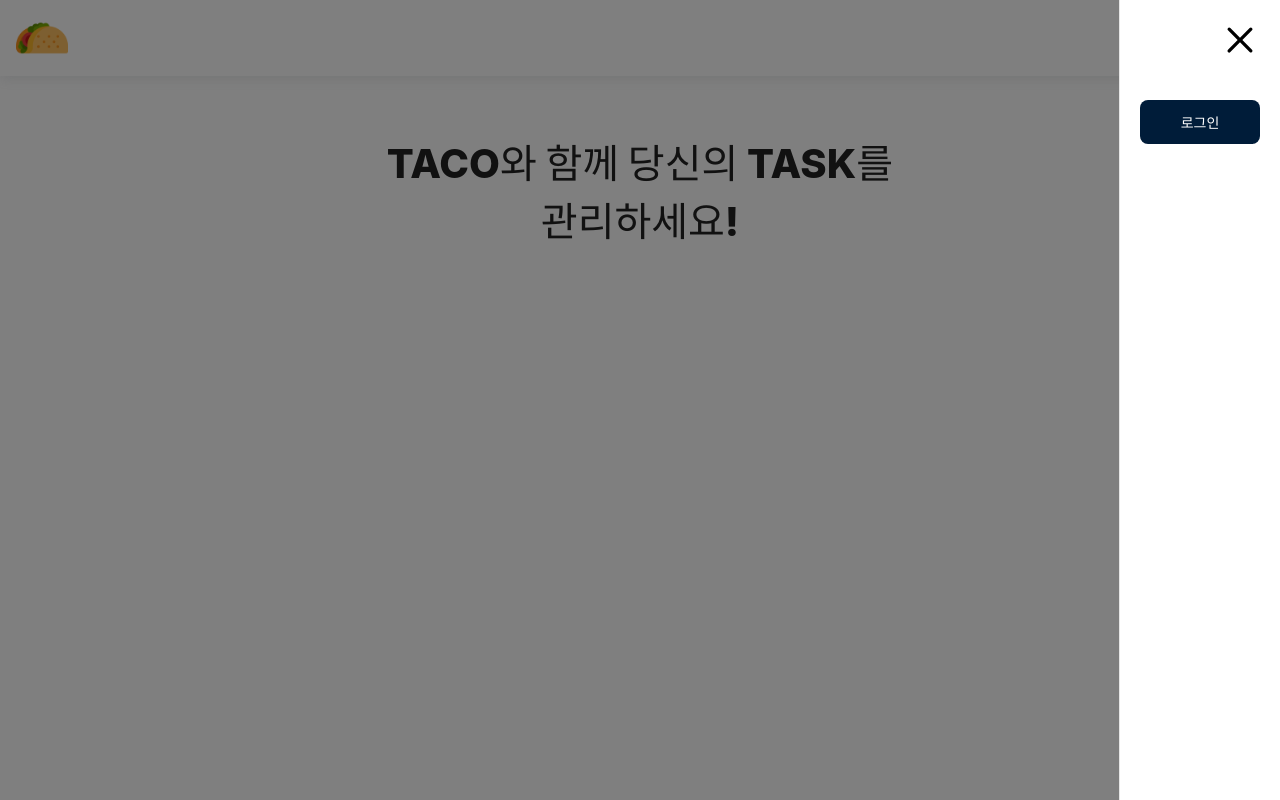
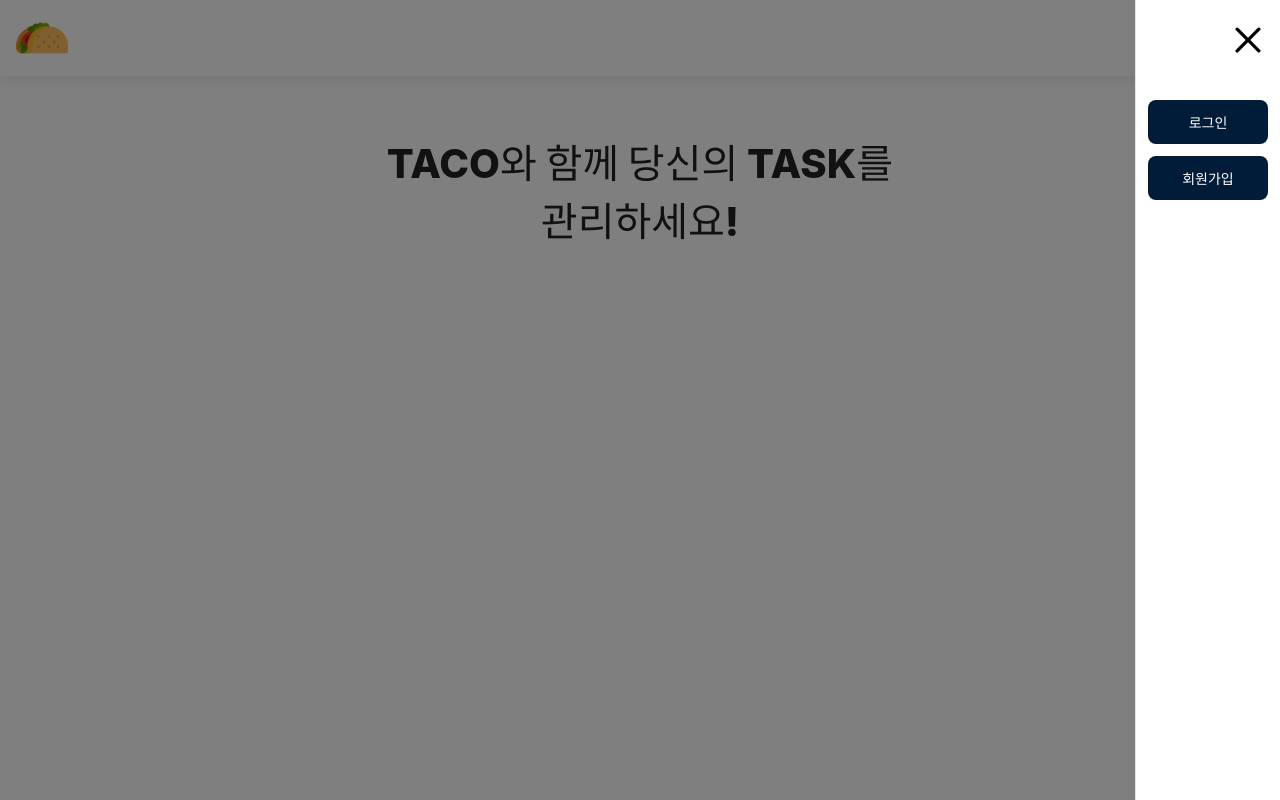
Before and after one commit to gouz7514/TACO, a React (Vite) app: page / in a window 1280 px wide. Both pictures are taken after a click on the element 1244 px from the left and 38 px from the top of the page. Built offline with nearby package versions, Linux system fonts and the light colour scheme; no server answers.

Commit message:
Update : 로그인 여부에 따라 다른 메뉴 뷰

```diff
--- a/src/components/Drawer.tsx
+++ b/src/components/Drawer.tsx
@@ -1,11 +1,13 @@
 import styled from 'styled-components'
 
+import Button from './Atom/Button'
 import LinkButton from "./Atom/LinkButton"
+import { useAuth } from '@/hooks/useAuth'
 
 const DrawerStyle = styled.div`
   position: fixed;
   height: 100vh;
-  padding: 20px;
+  padding: 20px 12px;
   background-color: white;
   right: 0;
   top: 0;
@@ -39,7 +41,7 @@ const DrawerStyle = styled.div`
 
   .drawer-menu {
     display: flex;
-    gap: 20px;
+    gap: 12px;
     flex-direction: column;
     justify-content: center;
     align-items: center;
@@ -48,11 +50,27 @@ const DrawerStyle = styled.div`
 `
 
 const Drawer = ({ onClose }: { onClose?: () => void }) => {
+  const { user, signOut } = useAuth()
+
+  const onClickSignOut = () => {
+    if (confirm('로그아웃 하시겠습니까?') === false) return
+    signOut()
+  }
+
   return (
     <DrawerStyle onClick={onClose}>
       <div className="close" onClick={onClose} />
       <div className="drawer-menu">
-        <LinkButton href="/login" text="로그인" size="medium" />
+        { user ? (
+          <>
+            <Button text="로그아웃" size="medium" color="secondary" onClick={onClickSignOut} />
+          </>
+        ) : (
+          <>
+            <LinkButton href="/login" text="로그인" size="medium" />
+            <LinkButton href="/signup" text="회원가입" size="medium" />
+          </>
+        )}
       </div>
     </DrawerStyle>
   )
```
